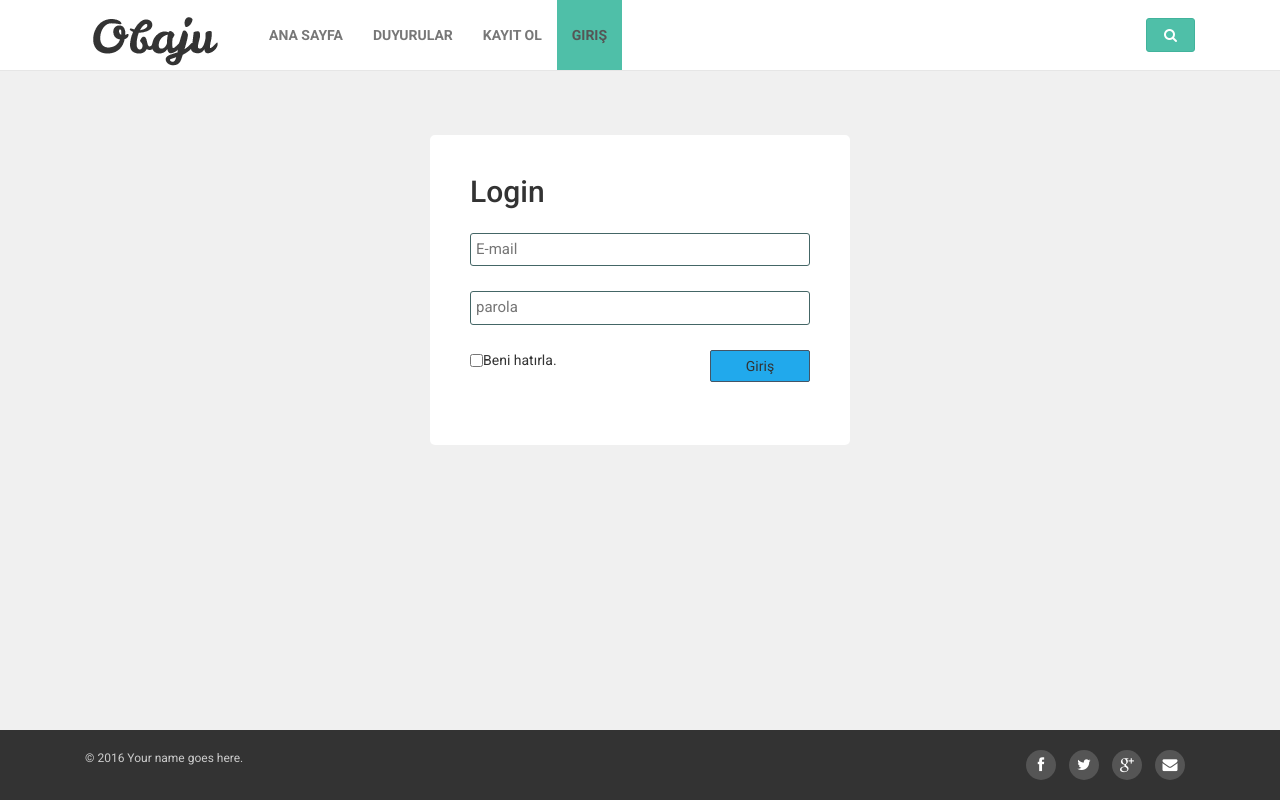
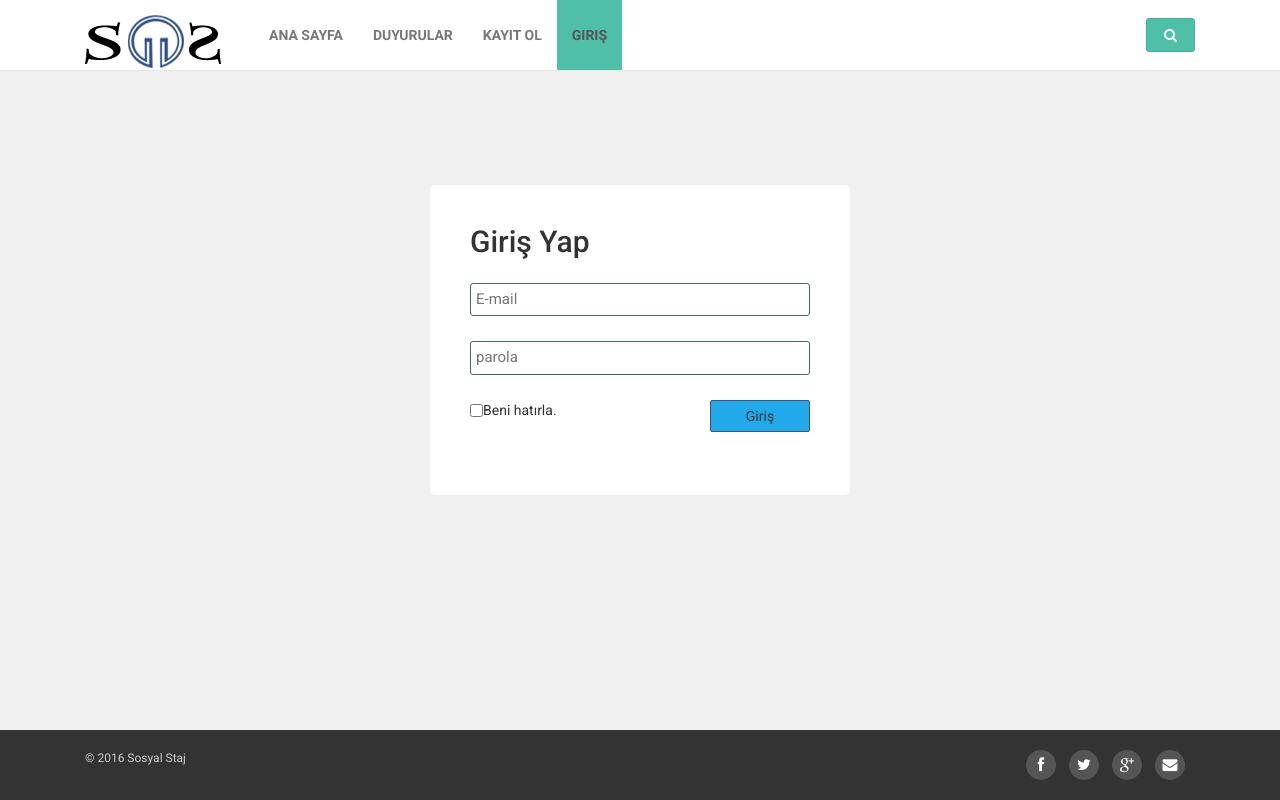
Before and after one commit to sosyalstaj/stajv2, a PHP site: page /index.php?sayfa=giris in a window 1280 px wide. Run offline with PHP 8.4, Linux system fonts and the light colour scheme.

Commit message:
index düzenleme bf

```diff
--- a/footer.php
+++ b/footer.php
@@ -1,7 +1,7 @@
 <div id="copyright">
     <div class="container">
         <div class="col-md-6">
-            <p class="pull-left">© 2016 Your name goes here.</p>
+            <p class="pull-left">© 2016 Sosyal Staj</p>
         </div>
         <div class="col-md-6">
 			<div id="footer">
--- a/giris.php
+++ b/giris.php
@@ -9,7 +9,7 @@
 	}
 ?>
 <div id="content-login">
-	<div><h2>Login</h2></div>
+	<div><h2>Giriş Yap</h2></div>
 	<div><?php echo $sonuc;?></div>
 	<form method="post">
 		<div><input type="text" class="giris" name="email" placeholder="E-mail" required/></div>
--- a/header.php
+++ b/header.php
@@ -5,8 +5,8 @@
 
                 <a class="navbar-brand home" href="index.php" data-animate-hover="bounce">
 
-                    <img src="img/logo.png" alt="Obaju logo" class="hidden-xs">
-                    <img src="img/logo-small.png" alt="Obaju logo" class="visible-xs">
+                    <img src="img/logo.png" class="hidden-xs">
+                    <img src="img/logo-small.png" class="visible-xs">
                 </a>
                 <div class="navbar-buttons">
                     <button type="button" class="navbar-toggle" data-toggle="collapse" data-target="#navigation">
--- a/panel/isyeriSolMenu.php
+++ b/panel/isyeriSolMenu.php
@@ -32,7 +32,6 @@
 		<li class="treeview">
           <a href="#"><i class="fa fa-link"></i> <span>ETKİNLİKLER</span> <i class="fa fa-angle-left pull-right"></i></a>
           <ul class="treeview-menu">
-            <li><a href="index.php?sayfa=etkinlikler-goster">Göster</a></li>
             <li><a href="index.php?sayfa=etkinlikler-ekle">Ekle</a></li>
           </ul>
         </li>
```
Also changed, not shown: img/logo-small.png, img/logo.png.
